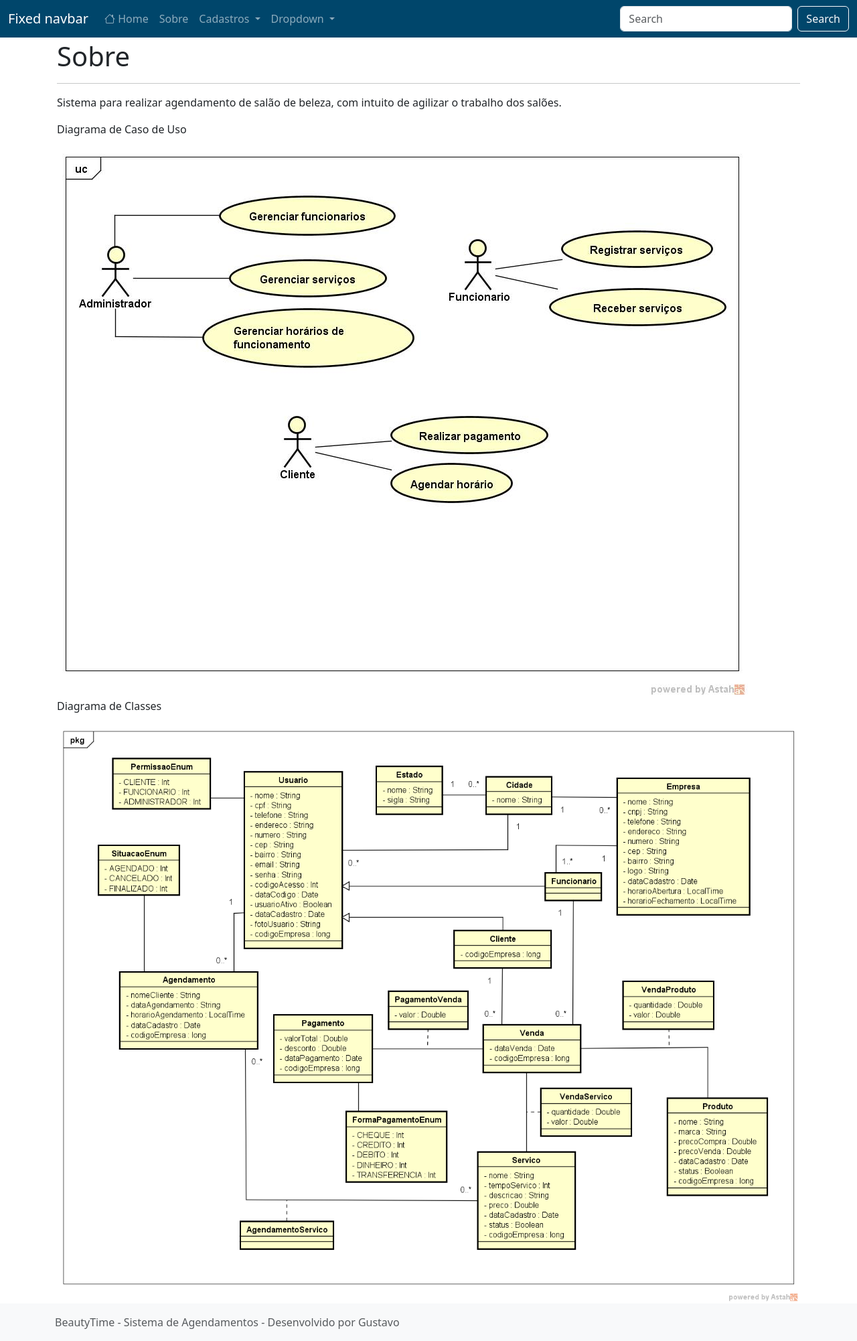
After one commit to GustavoOrelio/BeautyTime, a Django app: page /sobre/ in a window 1280 px wide. The commit adds this page. Shown: the whole page at 67% size. Run offline with Django 4.2, Linux system fonts and the light colour scheme; some libraries are stand-ins or nearby versions.

Commit message:
Adicionando tela sobre

```diff
--- /dev/null
+++ b/cadastros/templates/cadastros/list/sobre.html
@@ -0,0 +1,19 @@
+{% extends 'paginas/modelo.html' %} {% load static %} {% block conteudo %}
+
+<h1 class="">Sobre</h1>
+
+<hr />
+
+<p>
+  Sistema para realizar agendamento de salão de beleza, com intuito de agilizar
+  o trabalho dos salões.
+</p>
+
+<p>Diagrama de Caso de Uso</p>
+
+<img src="{% static 'img/CasoDeUso.jpg' %}" />
+
+<p>Diagrama de Classes</p>
+<img src="{% static 'img/SalaoDeBeleza.png' %}" width="100%" />
+
+{% endblock %}
--- a/cadastros/urls.py
+++ b/cadastros/urls.py
@@ -54,4 +54,6 @@ urlpatterns = [
          EmpresaDeleteView.as_view(), name="excluir-empresa"),
     path("detalhar/empresa/<int:pk>/",
          EmpresaDetailView.as_view(), name="detalhar-empresa"),
+
+     path("sobre/", SobreView.as_view(), name="sobre"),
 ]
--- a/cadastros/views.py
+++ b/cadastros/views.py
@@ -5,10 +5,16 @@ from django.urls import reverse_lazy
 from django.views.generic.edit import CreateView, UpdateView, DeleteView
 from django.views.generic.list import ListView
 from django.views.generic.detail import DetailView
+from django.views.generic import TemplateView
 # Create your views here.
 
 
+class SobreView(TemplateView):
+    template_name = "cadastros/list/sobre.html"
+
 #################### CADASTRAR ####################
+
+
 class FuncionarioCreate(CreateView):
     model = Funcionario
     fields = ["nome", "cpf", "telefone", "endereco",
@@ -27,6 +33,11 @@ class ClienteCreate(CreateView):
     fields = ["nome", "endereco", "telefone", "email", "cpf", "observacao"]
     template_name = "cadastros/form.html"
     success_url = reverse_lazy("listar-cliente")
+
+    def get_context_data(self, *args, **kwargs):
+        dados = super().get_context_data(*args, **kwargs)
+        dados["titulo"] = "Cadastro de Clientes"
+        return dados
 
 
 class EstadoCreateView(CreateView):
--- a/paginas/templates/paginas/modelo.html
+++ b/paginas/templates/paginas/modelo.html
@@ -47,7 +47,7 @@
                             <a class="nav-link" aria-current="page" href="{% url 'pagina-inicial' %}"><i class="bi bi-house"></i> Home</a>
                         </li>
                         <li class="nav-item">
-                            <a class="nav-link" href="#">Link</a>
+                            <a class="nav-link" href="{% url 'sobre' %}">Sobre</a>
                         </li>
                         <li class="nav-item dropdown">
                             <a class="nav-link dropdown-toggle" href="#" role="button" data-bs-toggle="dropdown"
@@ -115,10 +115,10 @@
             <span class="text-muted">
                 {% block rodape %}
                 BeautyTime
-                ~
+                -
                 Sistema de Agendamentos
-                ~
-                Desenvolvido por Gustavo/span>
+                -
+                Desenvolvido por Gustavo
                 {% endblock %}
         </div>
     </footer>
```
Also changed, not shown: db.sqlite3, static/img/CasoDeUSo.jpg (added), static/img/SalaoDeBeleza.png (added).
